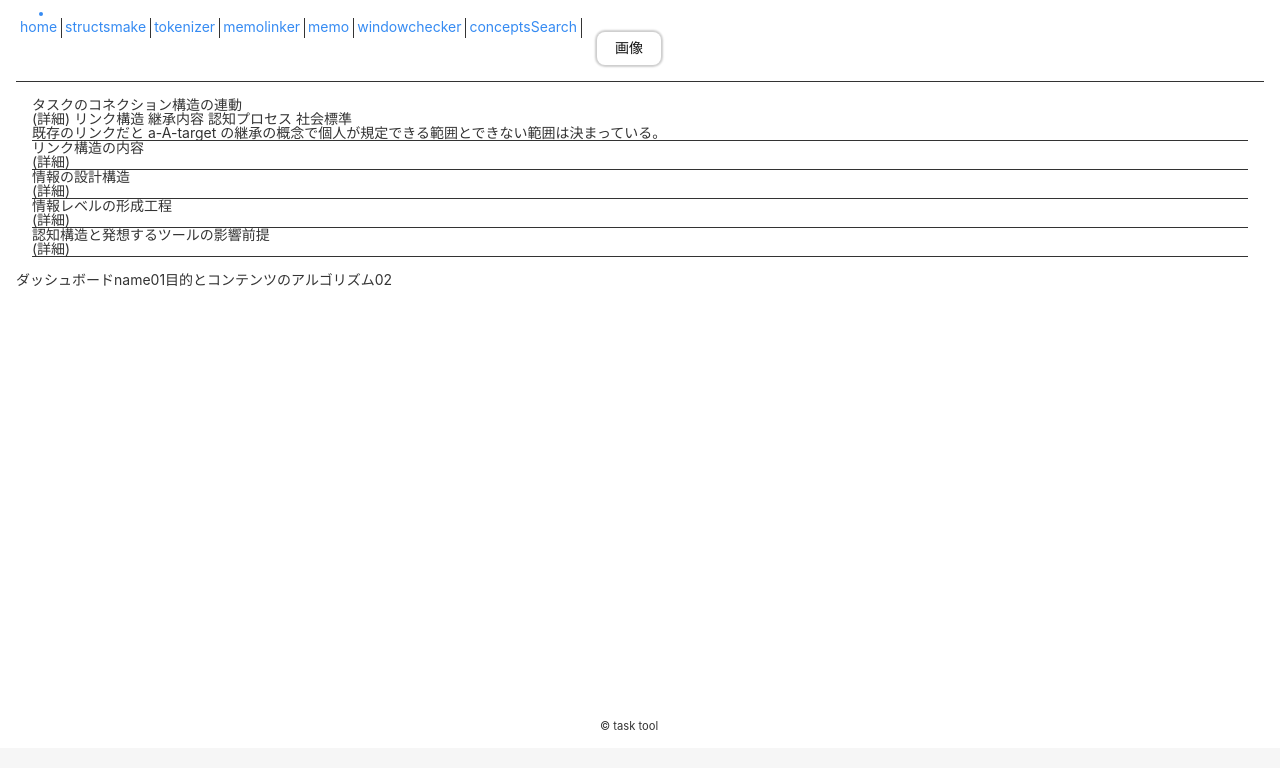
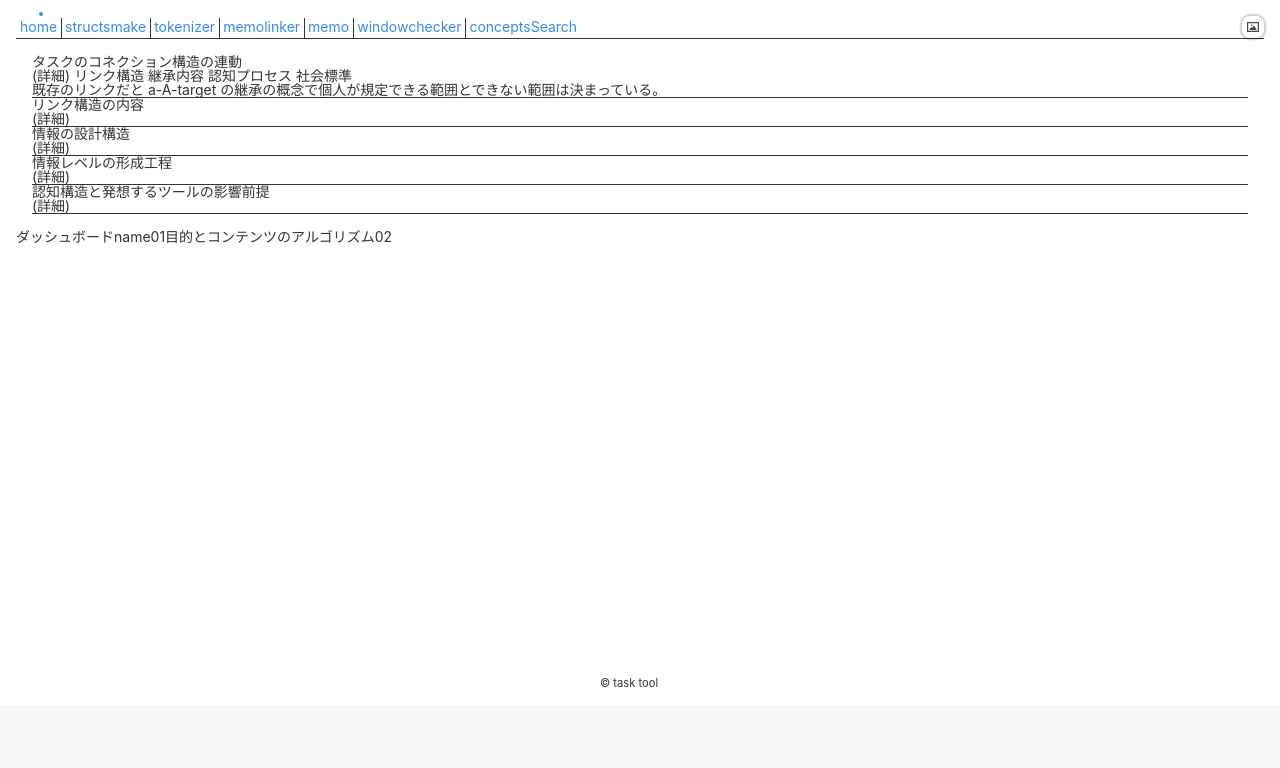
Before and after one commit to mindface/taskflow, a React (Vite) app: page / in a window 1280 px wide. Shown: the top 768 px of the page. Built offline with nearby package versions, Linux system fonts and the light colour scheme.

Commit message:
add image icon

```diff
--- a/src/components/Header.tsx
+++ b/src/components/Header.tsx
@@ -13,13 +13,14 @@ function Header(props: Props) {
   return (
     <header className="basic-header">
       <ul className="list flex">
-      {paths.map((item,k) => <li
-        key={k}
-        className={["item","p-1","link", item.name === activePath ? "active" : "" ].join(" ")} onClick={() => pageAction(`${item.name}`)}>{item.name}</li>)}
-        <li className="item">
-          <ImageDialog />
-        </li>
+        {paths.map((item,k) => <li
+            key={k}
+            className={["item","p-1","link", item.name === activePath ? "active" : "" ].join(" ")}
+            onClick={() => pageAction(`${item.name}`)}>{item.name}
+          </li>
+        )}
       </ul>
+      <ImageDialog />
     </header>
   );
 }
--- a/src/components/MemoMakerSidebar.tsx
+++ b/src/components/MemoMakerSidebar.tsx
@@ -44,7 +44,11 @@ export default function MemoMakerSidebar({
       <div className="sidebar">
         <div>
           <div className="sidebar-btn">
-            <button className="box-shadow" onClick={switcherAction}>{switcher?"close":"open"}</button>
+            <button
+              className="box-shadow"
+              onClick={switcherAction}>
+                {switcher?"close":"open"}
+            </button>
           </div>
           <div className="p-2">
             <button className="mr-1" onClick={onLoadNotes}>情報をロード</button>
--- a/src/components/modifier/ImageDialog.tsx
+++ b/src/components/modifier/ImageDialog.tsx
@@ -3,6 +3,7 @@ import { invoke } from "@tauri-apps/api/core";
 import CoreDialog from "../core/Dialog"
 import { convertFileSrc } from "@tauri-apps/api/core"
 import ImageElement from "./ImageElement"
+import ImageIcon from "../../assets/image.svg";
 
 export default function ImageDialog() {
 
@@ -14,7 +15,6 @@ export default function ImageDialog() {
     setIsOpen(!isOpen);
   };
 
-  // 画像一覧取得
   const loadImages = async () => {
     try {
       const res = await invoke<string[]>("list_image_files", {
@@ -35,7 +35,6 @@ export default function ImageDialog() {
     })()
   }, []);
 
-  // 画像アップロード
   const uploadImage = async (e: React.ChangeEvent<HTMLInputElement>) => {
     const file = e.target.files?.[0];
     if (!file) return;
@@ -48,7 +47,6 @@ export default function ImageDialog() {
     loadImages();
   };
 
-  // 削除
   const deleteImage = async (name: string) => {
     const pathArray = name.split("%2F")
     console.log(pathArray[pathArray.length-1])
@@ -60,23 +58,17 @@ export default function ImageDialog() {
     loadImages();
   };
 
-  const imagePath = async (imageName: string) => {
-    const desktop = await invoke<string>("get_desktop_path")
-    const path = `${desktop}/${imageName}`
-    return convertFileSrc(path);
-  }
-
   const imageCopyPath = (imagePath: string) => {
     navigator.clipboard.writeText(imagePath);
   }
 
   return (
-    <div className="p-4 space-y-4 max-w-md">
+    <div className="absolute top-0 right-0 space-y-4 max-w-md">
       <button
         onClick={DialogHandler}
-        className="btn"
+        className="shot-icon-btn"
       >
-        画像
+        <img src={ImageIcon} alt="image" style={{ width: 12, height: 12 }} />
       </button>
       <CoreDialog
         isOpen={isOpen}
--- a/src/styles.css
+++ b/src/styles.css
@@ -21,7 +21,7 @@
   border-radius: 8px;
 }
 .text-black {
-  color: black;
+  color: var(--color-black);
 }
 .box-shadow {
   box-shadow: var(--box-shadow);
--- a/src/styles/sidebar.css
+++ b/src/styles/sidebar.css
@@ -10,6 +10,7 @@
   border-right: 1px solid #ddd;
   transform: translate(-100%,0);
   transition: transform 0.2s ease;
+  z-index: 1;
 }
 
 .sidebar-outer {
```
Also changed, not shown: src/assets/image.svg (added), 1 other file (tests, documents, lock files or other folders).
